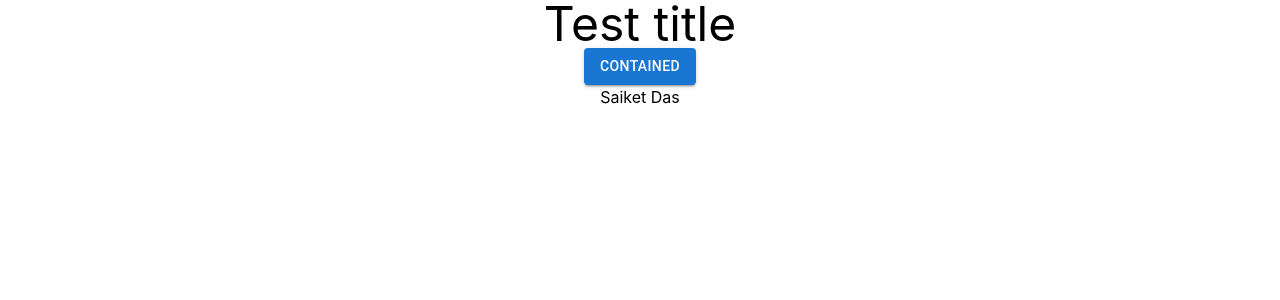
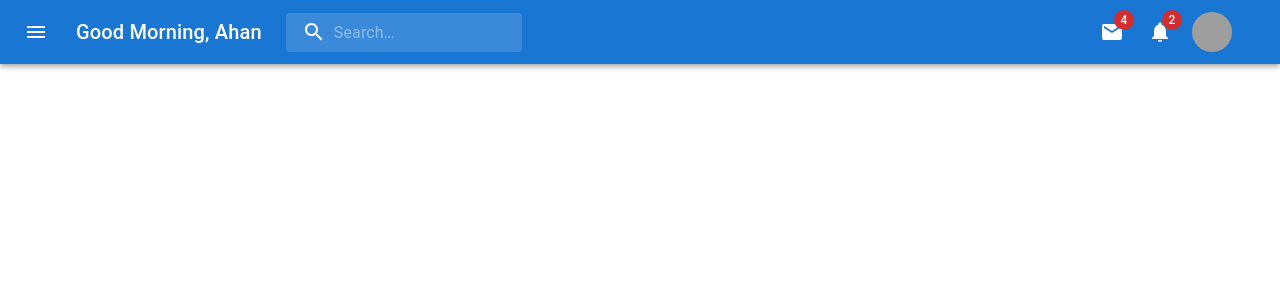
Before and after one commit to momentum-signal/project-frontend, a React (Create React App) app: page / in a window 1280 px wide. Shown: the top 300 px of the page. Built offline with nearby package versions, Linux system fonts and the light colour scheme; grey boxes are pictures that could not be loaded.

Commit message:
Header Component Created

```diff
--- a/package.json
+++ b/package.json
@@ -5,6 +5,7 @@
   "dependencies": {
     "@emotion/react": "^11.10.4",
     "@emotion/styled": "^11.10.4",
+    "@mui/icons-material": "^5.10.6",
     "@mui/material": "^5.10.8",
     "@testing-library/jest-dom": "^5.16.5",
     "@testing-library/react": "^13.4.0",
--- a/src/App.js
+++ b/src/App.js
@@ -1,12 +1,15 @@
 import { Button } from "@mui/material";
 import "./App.css";
+import Header from "./components/shared/Header";
 
 function App() {
   return (
     <div className="App">
-      <h2 className="text-5xl">Test title</h2>
+      {/* <h2 className="text-5xl">Test title</h2>
       <Button variant="contained">Contained</Button>
-      <p>Saiket Das</p>
+      <p>Saiket Das</p> */}
+
+      <Header></Header>
     </div>
   );
 }
--- /dev/null
+++ b/src/components/shared/Header.js
@@ -0,0 +1,250 @@
+import * as React from "react";
+import { styled, alpha } from "@mui/material/styles";
+import AppBar from "@mui/material/AppBar";
+import Box from "@mui/material/Box";
+import Toolbar from "@mui/material/Toolbar";
+import IconButton from "@mui/material/IconButton";
+import Typography from "@mui/material/Typography";
+import InputBase from "@mui/material/InputBase";
+import Badge from "@mui/material/Badge";
+import MenuItem from "@mui/material/MenuItem";
+import Menu from "@mui/material/Menu";
+import MenuIcon from "@mui/icons-material/Menu";
+import SearchIcon from "@mui/icons-material/Search";
+import AccountCircle from "@mui/icons-material/AccountCircle";
+import MailIcon from "@mui/icons-material/Mail";
+import NotificationsIcon from "@mui/icons-material/Notifications";
+import MoreIcon from "@mui/icons-material/MoreVert";
+import { Avatar, ListItemAvatar } from "@mui/material";
+
+const Search = styled("div")(({ theme }) => ({
+  position: "relative",
+  borderRadius: theme.shape.borderRadius,
+  backgroundColor: alpha(theme.palette.common.white, 0.15),
+  "&:hover": {
+    backgroundColor: alpha(theme.palette.common.white, 0.25),
+  },
+  marginRight: theme.spacing(2),
+  marginLeft: 0,
+  width: "100%",
+  [theme.breakpoints.up("sm")]: {
+    marginLeft: theme.spacing(3),
+    width: "auto",
+  },
+}));
+
+const SearchIconWrapper = styled("div")(({ theme }) => ({
+  padding: theme.spacing(0, 2),
+  height: "100%",
+  position: "absolute",
+  pointerEvents: "none",
+  display: "flex",
+  alignItems: "center",
+  justifyContent: "center",
+}));
+
+const StyledInputBase = styled(InputBase)(({ theme }) => ({
+  color: "inherit",
+  "& .MuiInputBase-input": {
+    padding: theme.spacing(1, 1, 1, 0),
+    // vertical padding + font size from searchIcon
+    paddingLeft: `calc(1em + ${theme.spacing(4)})`,
+    transition: theme.transitions.create("width"),
+    width: "100%",
+    [theme.breakpoints.up("md")]: {
+      width: "20ch",
+    },
+  },
+}));
+
+export default function Header() {
+  const [anchorEl, setAnchorEl] = React.useState(null);
+  const [mobileMoreAnchorEl, setMobileMoreAnchorEl] = React.useState(null);
+
+  const isMenuOpen = Boolean(anchorEl);
+  const isMobileMenuOpen = Boolean(mobileMoreAnchorEl);
+
+  const handleProfileMenuOpen = (event) => {
+    setAnchorEl(event.currentTarget);
+  };
+
+  const handleMobileMenuClose = () => {
+    setMobileMoreAnchorEl(null);
+  };
+
+  const handleMenuClose = () => {
+    setAnchorEl(null);
+    handleMobileMenuClose();
+  };
+
+  const handleMobileMenuOpen = (event) => {
+    setMobileMoreAnchorEl(event.currentTarget);
+  };
+
+  const menuId = "primary-search-account-menu";
+  const renderMenu = (
+    <Menu
+      anchorEl={anchorEl}
+      anchorOrigin={{
+        vertical: "top",
+        horizontal: "right",
+      }}
+      id={menuId}
+      keepMounted
+      transformOrigin={{
+        vertical: "top",
+        horizontal: "right",
+      }}
+      open={isMenuOpen}
+      onClose={handleMenuClose}
+    >
+      <MenuItem onClick={handleMenuClose}>Profile</MenuItem>
+      <MenuItem onClick={handleMenuClose}>My account</MenuItem>
+    </Menu>
+  );
+
+  // ---------> Mobile Menu
+  const mobileMenuId = "primary-search-account-menu-mobile";
+  const renderMobileMenu = (
+    <Menu
+      anchorEl={mobileMoreAnchorEl}
+      anchorOrigin={{
+        vertical: "top",
+        horizontal: "right",
+      }}
+      id={mobileMenuId}
+      keepMounted
+      transformOrigin={{
+        vertical: "top",
+        horizontal: "right",
+      }}
+      open={isMobileMenuOpen}
+      onClose={handleMobileMenuClose}
+    >
+      <MenuItem>
+        <IconButton size="large" aria-label="show 4 new mails" color="inherit">
+          <Badge badgeContent={4} color="error">
+            <MailIcon />
+          </Badge>
+        </IconButton>
+        <p>Messages</p>
+      </MenuItem>
+      <MenuItem>
+        <IconButton
+          size="large"
+          aria-label="show 17 new notifications"
+          color="inherit"
+        >
+          <Badge badgeContent={17} color="error">
+            <NotificationsIcon />
+          </Badge>
+        </IconButton>
+        <p>Notifications</p>
+      </MenuItem>
+      <MenuItem onClick={handleProfileMenuOpen}>
+        <IconButton
+          size="large"
+          aria-label="account of current user"
+          aria-controls="primary-search-account-menu"
+          aria-haspopup="true"
+          color="inherit"
+        >
+          <AccountCircle />
+        </IconButton>
+        <p>Profile</p>
+      </MenuItem>
+    </Menu>
+  );
+
+  return (
+    // Web
+    <Box sx={{ flexGrow: 1 }}>
+      <AppBar position="static">
+        <Toolbar>
+          <IconButton
+            size="large"
+            edge="start"
+            color="inherit"
+            aria-label="open drawer"
+            sx={{ mr: 2 }}
+          >
+            <MenuIcon />
+          </IconButton>
+          <Typography
+            variant="h6"
+            noWrap
+            component="div"
+            sx={{ display: { xs: "none", sm: "block" } }}
+          >
+            Good Morning, Ahan
+          </Typography>
+
+          <Search>
+            <SearchIconWrapper>
+              <SearchIcon />
+            </SearchIconWrapper>
+            <StyledInputBase
+              placeholder="Search…"
+              inputProps={{ "aria-label": "search" }}
+            />
+          </Search>
+          <Box sx={{ flexGrow: 1 }} />
+          <Box sx={{ display: { xs: "none", md: "flex" } }}>
+            {/* ------- Mail Box Icon ------- */}
+            <IconButton
+              size="large"
+              aria-label="show 4 new mails"
+              color="inherit"
+            >
+              <Badge badgeContent={4} color="error">
+                <MailIcon />
+              </Badge>
+            </IconButton>
+
+            {/* ------- Notification Icon ------- */}
+            <IconButton
+              size="large"
+              aria-label="show 2 new notifications"
+              color="inherit"
+            >
+              <Badge badgeContent={2} color="error">
+                <NotificationsIcon />
+              </Badge>
+            </IconButton>
+
+            {/* ------- User Icon ------- */}
+            <IconButton>
+              <ListItemAvatar>
+                <Avatar
+                  alt="Remy Sharp"
+                  src="/static/images/avatar/1.jpg"
+                  sx={{ width: 40, height: 40 }}
+                  onClick={handleProfileMenuOpen}
+                />
+              </ListItemAvatar>
+            </IconButton>
+          </Box>
+
+          {/* ------- Mobile Menu Icon ------- */}
+          <Box
+            sx={{ display: { xs: "flex", md: "none" }, width: 56, height: 56 }}
+          >
+            <IconButton
+              //   size="large"
+              sx={{ width: 56, height: 56 }}
+              aria-label="show more"
+              aria-controls={mobileMenuId}
+              aria-haspopup="true"
+              onClick={handleMobileMenuOpen}
+              color="inherit"
+            >
+              <MoreIcon />
+            </IconButton>
+          </Box>
+        </Toolbar>
+      </AppBar>
+      {renderMobileMenu}
+      {renderMenu}
+    </Box>
+  );
+}
```
Also changed, not shown: 1 other file (tests, documents, lock files or other folders).
